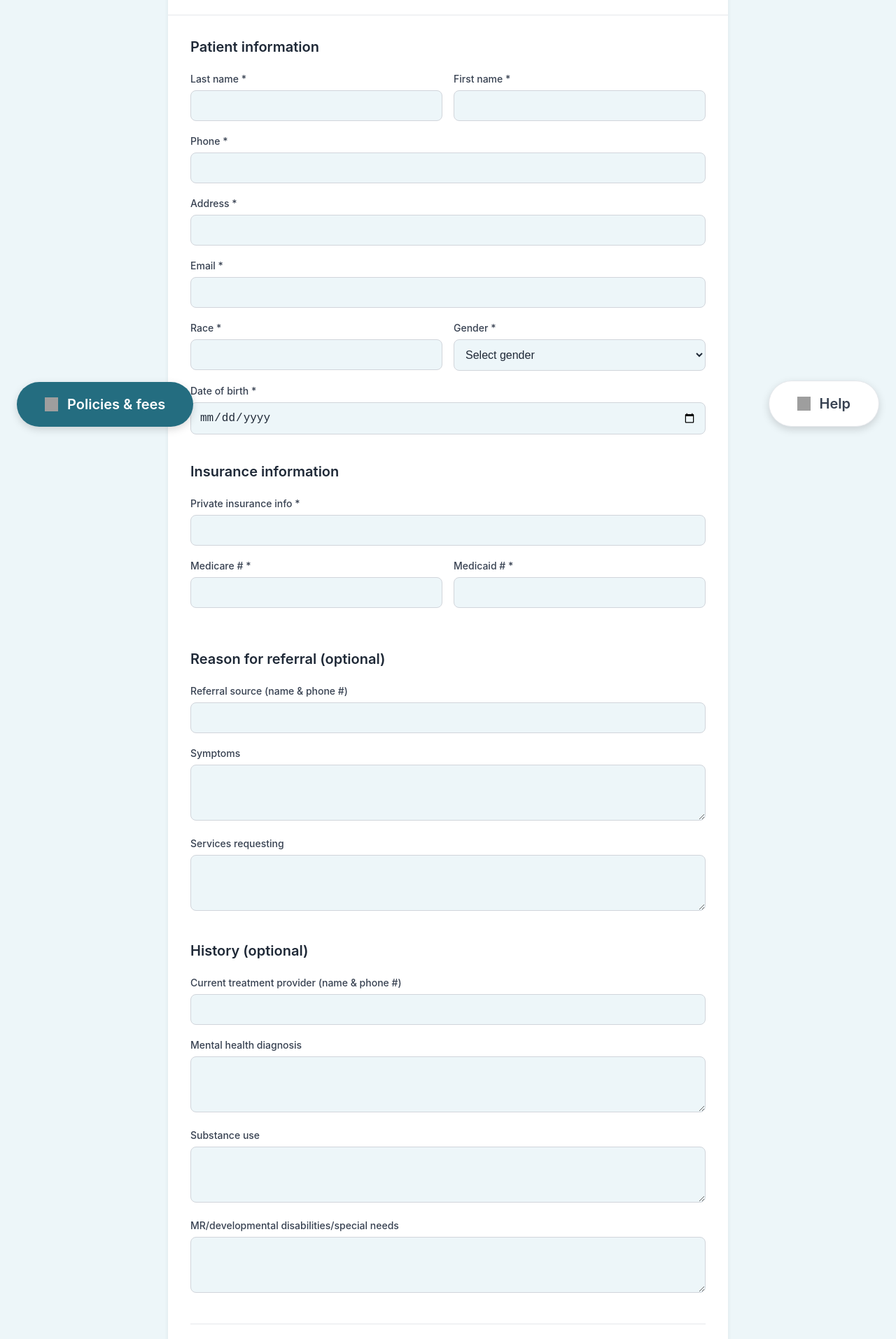
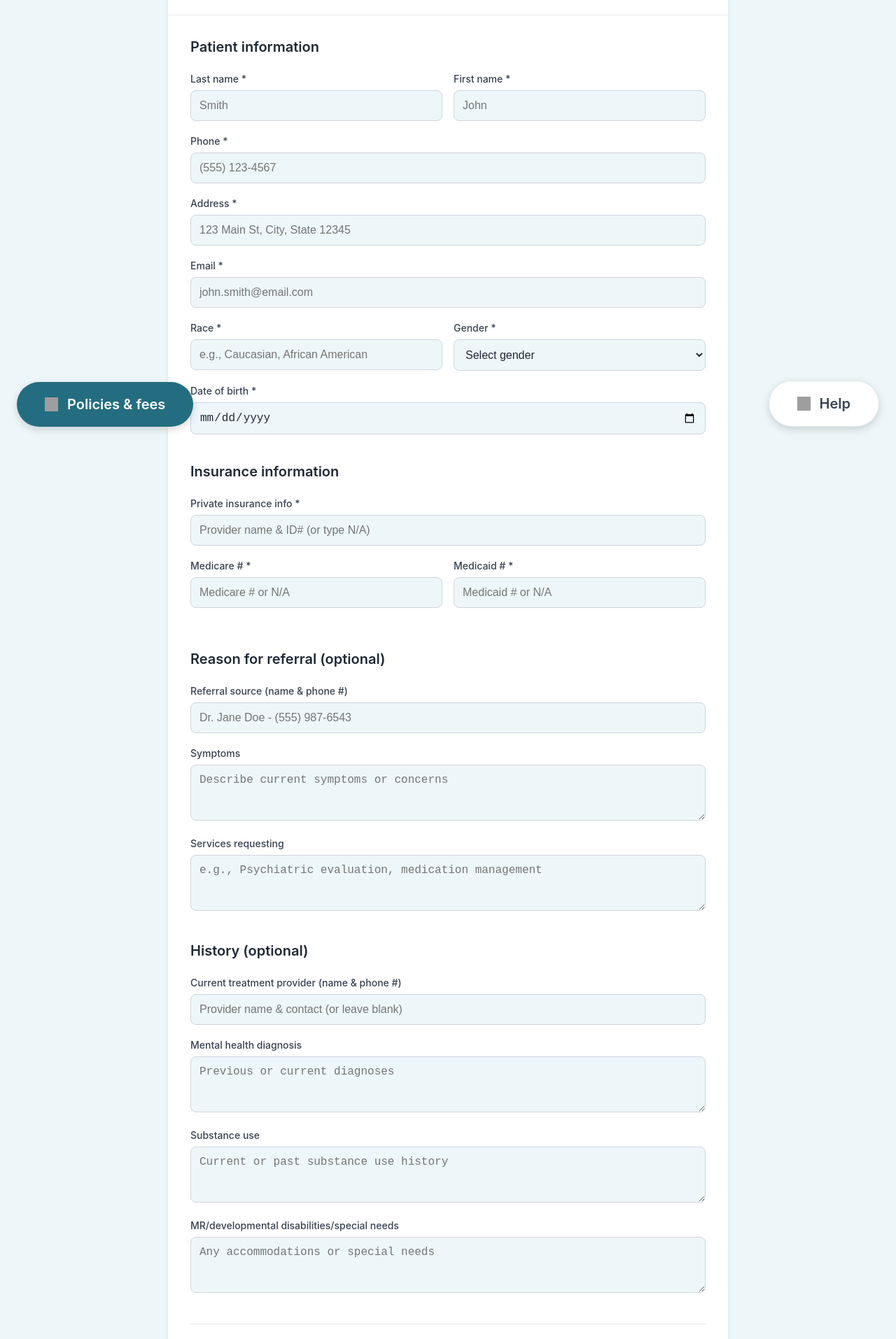
Before and after one commit to Brandi-Kinard/windsong-psychiatric, a React (Vite) app: page /patient-referral in a window 1280 px wide. Shown: the part 166-2080 px from the top of the page at 70% size. Built offline with nearby package versions, Linux system fonts and the light colour scheme; grey boxes are pictures that could not be loaded.

Commit message:
Add helpful placeholder text to patient referral form fields

```diff
--- a/src/components/PatientReferralForm.jsx
+++ b/src/components/PatientReferralForm.jsx
@@ -110,6 +110,7 @@ const PatientReferralForm = () => {
                 <input
                   type="text"
                   id="lastName"
+                  placeholder="Smith"
                   value={formData.lastName}
                   onChange={(e) => handleInputChange('lastName', e.target.value)}
                   required
@@ -120,6 +121,7 @@ const PatientReferralForm = () => {
                 <input
                   type="text"
                   id="firstName"
+                  placeholder="John"
                   value={formData.firstName}
                   onChange={(e) => handleInputChange('firstName', e.target.value)}
                   required
@@ -132,6 +134,7 @@ const PatientReferralForm = () => {
               <input
                 type="tel"
                 id="phone"
+                placeholder="(555) 123-4567"
                 value={formData.phone}
                 onChange={(e) => handleInputChange('phone', e.target.value)}
                 required
@@ -143,6 +146,7 @@ const PatientReferralForm = () => {
               <input
                 type="text"
                 id="address"
+                placeholder="123 Main St, City, State 12345"
                 value={formData.address}
                 onChange={(e) => handleInputChange('address', e.target.value)}
                 required
@@ -154,6 +158,7 @@ const PatientReferralForm = () => {
               <input
                 type="email"
                 id="email"
+                placeholder="john.smith@email.com"
                 value={formData.email}
                 onChange={(e) => handleInputChange('email', e.target.value)}
                 required
@@ -166,6 +171,7 @@ const PatientReferralForm = () => {
                 <input
                   type="text"
                   id="race"
+                  placeholder="e.g., Caucasian, African American"
                   value={formData.race}
                   onChange={(e) => handleInputChange('race', e.target.value)}
                   required
@@ -193,6 +199,7 @@ const PatientReferralForm = () => {
               <input
                 type="date"
                 id="dateOfBirth"
+                placeholder="MM/DD/YYYY"
                 value={formData.dateOfBirth}
                 onChange={(e) => handleInputChange('dateOfBirth', e.target.value)}
                 required
@@ -208,6 +215,7 @@ const PatientReferralForm = () => {
               <input
                 type="text"
                 id="privateInsurance"
+                placeholder="Provider name & ID# (or type N/A)"
                 value={formData.privateInsurance}
                 onChange={(e) => handleInputChange('privateInsurance', e.target.value)}
                 required
@@ -220,6 +228,7 @@ const PatientReferralForm = () => {
                 <input
                   type="text"
                   id="medicare"
+                  placeholder="Medicare # or N/A"
                   value={formData.medicare}
                   onChange={(e) => handleInputChange('medicare', e.target.value)}
                   required
@@ -230,6 +239,7 @@ const PatientReferralForm = () => {
                 <input
                   type="text"
                   id="medicaid"
+                  placeholder="Medicaid # or N/A"
                   value={formData.medicaid}
                   onChange={(e) => handleInputChange('medicaid', e.target.value)}
                   required
@@ -246,6 +256,7 @@ const PatientReferralForm = () => {
               <input
                 type="text"
                 id="referralSource"
+                placeholder="Dr. Jane Doe - (555) 987-6543"
                 value={formData.referralSource}
                 onChange={(e) => handleInputChange('referralSource', e.target.value)}
               />
@@ -255,6 +266,7 @@ const PatientReferralForm = () => {
               <label htmlFor="symptoms">Symptoms</label>
               <textarea
                 id="symptoms"
+                placeholder="Describe current symptoms or concerns"
                 value={formData.symptoms}
                 onChange={(e) => handleInputChange('symptoms', e.target.value)}
                 rows="3"
@@ -265,6 +277,7 @@ const PatientReferralForm = () => {
               <label htmlFor="servicesRequesting">Services requesting</label>
               <textarea
                 id="servicesRequesting"
+                placeholder="e.g., Psychiatric evaluation, medication management"
                 value={formData.servicesRequesting}
                 onChange={(e) => handleInputChange('servicesRequesting', e.target.value)}
                 rows="3"
@@ -280,6 +293,7 @@ const PatientReferralForm = () => {
               <input
                 type="text"
                 id="currentTreatmentProvider"
+                placeholder="Provider name & contact (or leave blank)"
                 value={formData.currentTreatmentProvider}
                 onChange={(e) => handleInputChange('currentTreatmentProvider', e.target.value)}
               />
@@ -289,6 +303,7 @@ const PatientReferralForm = () => {
               <label htmlFor="mentalHealthDiagnosis">Mental health diagnosis</label>
               <textarea
                 id="mentalHealthDiagnosis"
+                placeholder="Previous or current diagnoses"
                 value={formData.mentalHealthDiagnosis}
                 onChange={(e) => handleInputChange('mentalHealthDiagnosis', e.target.value)}
                 rows="3"
@@ -299,6 +314,7 @@ const PatientReferralForm = () => {
               <label htmlFor="substanceUse">Substance use</label>
               <textarea
                 id="substanceUse"
+                placeholder="Current or past substance use history"
                 value={formData.substanceUse}
                 onChange={(e) => handleInputChange('substanceUse', e.target.value)}
                 rows="3"
@@ -309,6 +325,7 @@ const PatientReferralForm = () => {
               <label htmlFor="specialNeeds">MR/developmental disabilities/special needs</label>
               <textarea
                 id="specialNeeds"
+                placeholder="Any accommodations or special needs"
                 value={formData.specialNeeds}
                 onChange={(e) => handleInputChange('specialNeeds', e.target.value)}
                 rows="3"
```
